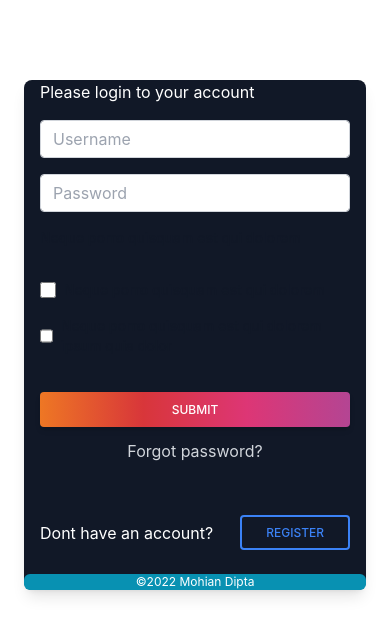
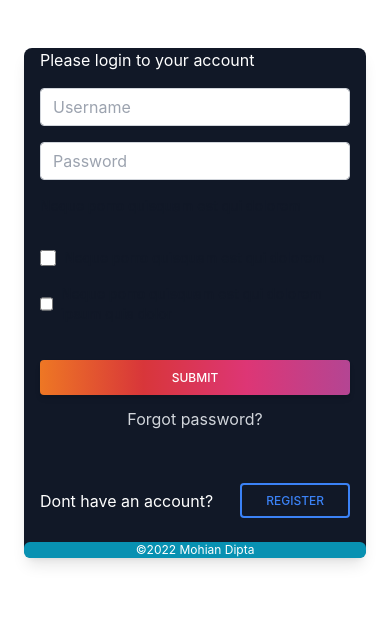
Before and after one commit to mohiandipta/next-tailwind-sanity, a Next.js app: page / in a window 390 px wide. Shown: the top 636 px of the page. Built offline with nearby package versions, Linux system fonts and the light colour scheme.

Commit message:
responsive

```diff
--- a/components/Form.tsx
+++ b/components/Form.tsx
@@ -1,6 +1,6 @@
 export default function Form() {
   return (
-    <div className="container py-20 px-6 h-full">
+    <div className="container py-12 px-6 h-full">
       <div className="flex justify-center items-center flex-wrap h-full g-6 text-white">
         <div className="lg:w-6/6">
           <div className="block bg-gray-900 shadow-lg rounded-lg">
```
